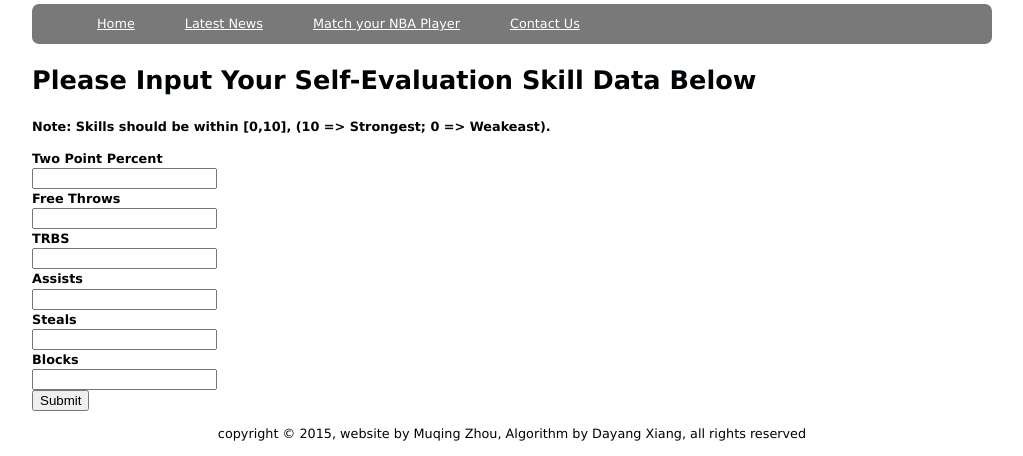
After one commit to Mason1993/Django, a Django app: page /nbamatch/input/c/ in a window 1280 px wide. The commit adds this page. Shown: the part 601-1057 px from the top of the page, without its empty margins (128-1151 px from the left). Run offline with Django 3.2, Linux system fonts and the light colour scheme; parts of the project's set-up code (start-up, migrations or seed data) failed here and were passed over.

Commit message:
position input panel done

```diff
--- a/nbamatch/templates/base.html
+++ b/nbamatch/templates/base.html
@@ -2,7 +2,9 @@
 <html lang='en'>
 
 <head>
-	<title>NBA Home</title>
+	<!--<base href="localhost:8000/nbamatch/" target="_blank">
+	trying to set localhost:8000/nbamatch/ as base URL, however it does not work. The base URL is still localhost:8000 -->
+
 	<meta charset="utf-8" />
 
 	<link rel="stylesheet" href="/static/css/styles.css" type="text/css"/>
@@ -17,7 +19,7 @@
 		<nav><ul>
 			<li><a href='/nbamatch/home'>Home</a></li>
 			<li><a href='/nbamatch/newslist'>Latest News</a></li>
-			<li><a href='/nbamatch'>Match your NBA Player</a></li>
+			<li><a href='/nbamatch/input'>Match your NBA Player</a></li>
 			<li><a href='/nbamatch/contact'>Contact Us</a></li>
 
 		</ul></nav>
--- a/nbamatch/templates/index.html
+++ b/nbamatch/templates/index.html
@@ -1,6 +1,6 @@
 {% extends "base.html" %}
 {% block content %}
-
+<title>NBA Home</title>
     <aside class="sideInfo">
     	<article>
     		<h3>Recent News</h3>
--- /dev/null
+++ b/nbamatch/templates/inputc.html
@@ -0,0 +1,45 @@
+{% extends "base.html" %}
+{% block content %}
+
+<title>Input Panel</title>
+<h1>Please Input Your Self-Evaluation Skill Data Below</h1>
+
+<strong><p>Note: Skills should be within [0,10], (10 => Strongest; 0 => Weakeast).
+</p></strong>
+
+
+<form method="POST" action="result/">
+	{% csrf_token %}
+<!--
+	<strong>Position</strong><br>
+	<select name="position">
+    	<option value="PG">Point Guard</option>
+    	<option value="SG">Scoring Guard</option>
+    	<option value="SF">Small Forward</option>
+    	<option value="PF">Power Forward</option>
+    	<option value="C">Center</option>
+	</select>
+	<br>
+-->
+	<strong>Two Point Percent</strong><br>
+	<input type="number" name="param1" placehold="param 1">
+	<br>
+	<strong>Free Throws</strong><br>
+	<input type="number" name="param2" placehold="param 2">
+	<br>
+	<strong>TRBS</strong><br>
+	<input type="number" name="param3" placehold="param 3">
+	<br>
+	<strong>Assists</strong><br>
+	<input type="number" name="param4" placehold="param 4">
+	<br>
+	<strong>Steals</strong><br>
+	<input type="number" name="param5" placehold="param 5">
+	<br>
+	<strong>Blocks</strong><br>
+	<input type="number" name="param6" placehold="param 6">
+	<br>
+	<input type="submit" value="Submit">
+</form>
+
+{% endblock %}
--- a/nbamatch/urls.py
+++ b/nbamatch/urls.py
@@ -5,22 +5,12 @@ from nbamatch import views
 
 urlpatterns = patterns('',
 
-    url(r'^$', views.input),
-    url(r'^result/', views.result),
+	url(r'^$', ListView.as_view(
+	                    queryset = Post.objects.all().order_by("-date")[:10],
+	                    template_name = "index.html"),
+	                    name='index'),
+	url(r'^input/$', views.input),
+	url(r'^input/c/$', views.inputc),
 
-    url(r'^home', ListView.as_view(
-	                    queryset = Post.objects.all().order_by("-date")[:10],
-	                    template_name = "index.html")),
-
-	url(r'^(?P<pk>\d+)$', DetailView.as_view(
-	                  	model = Post,
-	                    template_name = "post.html")),
-
-	url(r'^newslist/$', ListView.as_view(
-	                  	model = Post,
-	                    template_name = "posttitleslist.html")),
-
-	url(r'^contact/$', ListView.as_view(
-	                  	queryset = Post.objects.all().order_by("-date")[:3],
-	                    template_name = "contact.html")),
+	url(r'^input/c/result/$', views.resultc),
 )
--- a/nbamatch/views.py
+++ b/nbamatch/views.py
@@ -9,7 +9,24 @@ def index(request):
 def input(request):
 	return render(request, 'input.html')
 
-def result(request):
+def inputc(request):
+	return render(request, 'inputc.html')
+
+'''
+def inputpf(request):
+	return render(request, 'inputpf.html')
+
+def inputpg(request):
+	return render(request, 'inputpg.html')
+
+def inputsf(request):
+	return render(request, 'inputsf.html')
+
+def inputsg(request):
+	return render(request, 'inputsg.html')
+'''
+
+def resultc(request):
 	params = []
 	params.append(float(request.POST['param1'])/10)
 	params.append(float(request.POST['param2'])/10)
@@ -25,8 +42,11 @@ def result(request):
 
 	#res_index = proj3(str(request.POST['position']), params)
 	#res = nbamatch_center.find_by(index: res_index).player
+	'''
 	pos = str(request.POST['position'])
 	res_index = proj3(str(request.POST['position']), params)
+	'''
+	res_index = proj3('C', params)
 	user_para1 = 10 * params[0]
 	user_para2 = 10 * params[1]
 	user_para3 = 10 * params[2]
@@ -34,9 +54,62 @@ def result(request):
 	user_para5 = 10 * params[4]
 	user_para6 = 10 * params[5]
 	#res = Center.objects.get(index=1)
-	if pos == 'C':
-	      res = Center.objects.get(id=res_index).player
-	      query_para1 = round(Center.objects.get(id=res_index).twopercent,2)
+
+	res = Center.objects.get(id=res_index).player
+	query_para1 = round(Center.objects.get(id=res_index).twopercent,2)
+	query_para2 = round(Center.objects.get(id=res_index).freethrows,2)
+	query_para3 = round(Center.objects.get(id=res_index).trbs,2)
+	query_para4 = round(Center.objects.get(id=res_index).assists,2)
+	query_para5 = round(Center.objects.get(id=res_index).steals,2)
+	query_para6 = round(Center.objects.get(id=res_index).blocks,2)
+	query_para1_n = round(10 * Center.objects.get(id=res_index).twopercentn,0)
+	query_para2_n = round(10 * Center.objects.get(id=res_index).freethrowsn,0)
+	query_para3_n = round(10 * Center.objects.get(id=res_index).trbsn,0)
+	query_para4_n = round(10 * Center.objects.get(id=res_index).assistsn,0)
+	query_para5_n = round(10 * Center.objects.get(id=res_index).stealsn,0)
+	query_para6_n = round(10 * Center.objects.get(id=res_index).blocksn,0)
+	context = {'user_para1': user_para1,
+	           'user_para2': user_para2,
+	           'user_para3': user_para3,
+	           'user_para4': user_para4,
+	           'user_para5': user_para5,
+	           'user_para6': user_para6,
+	           'result': res,
+	           #'position': pos,
+	           'para1': query_para1,
+	           'para2': query_para2,
+	           'para3': query_para3,
+	           'para4': query_para4,
+	           'para5': query_para5,
+	           'para6': query_para6,
+	           'para1n': query_para1_n,
+	           'para2n': query_para2_n,
+	           'para3n': query_para3_n,
+	           'para4n': query_para4_n,
+	           'para5n': query_para5_n,
+	           'para6n': query_para6_n}
+	# import pdb; pdb.set_trace()
+	return render(request, 'resultc.html', context)
+
+'''
+	elif pos == 'SF':
+		  res = SmallForward.objects.get(id=res_index).player
+		  query_para1 = round(Center.objects.get(id=res_index).twopercent,2)
+	      query_para2 = round(Center.objects.get(id=res_index).freethrows,2)
+	      query_para3 = round(Center.objects.get(id=res_index).trbs,2)
+	      query_para4 = round(Center.objects.get(id=res_index).assists,2)
+	      query_para5 = round(Center.objects.get(id=res_index).steals,2)
+	      query_para6 = round(Center.objects.get(id=res_index).blocks,2)
+	      query_para1_n = round(10 * Center.objects.get(id=res_index).twopercentn,0)
+	      query_para2_n = round(10 * Center.objects.get(id=res_index).freethrowsn,0)
+	      query_para3_n = round(10 * Center.objects.get(id=res_index).trbsn,0)
+	      query_para4_n = round(10 * Center.objects.get(id=res_index).assistsn,0)
+	      query_para5_n = round(10 * Center.objects.get(id=res_index).stealsn,0)
+	      query_para6_n = round(10 * Center.objects.get(id=res_index).blocksn,0)
+
+	elif pos == 'PF':
+		  res = PowerForward.objects.get(id=res_index).player
+		  query_para1 = round(Center.objects.get(id=res_index).twopercent,2)
 	      query_para2 = round(Center.objects.get(id=res_index).freethrows,2)
 	      query_para3 = round(Center.objects.get(id=res_index).trbs,2)
 	      query_para4 = round(Center.objects.get(id=res_index).assists,2)
@@ -50,47 +123,37 @@ def result(request):
 	      query_para6_n = round(10 * Center.objects.get(id=res_index).blocksn,0)
 
 
-	elif pos == 'SF':
-		  res = SmallForward.objects.get(id=res_index).player
-		  query_results = SmallForward.objects.get(id=res_index)
-
-	elif pos == 'PF':
-		  res = PowerForward.objects.get(id=res_index).player
-		  query_results = PowerForward.objects.get(id=res_index)
-
-
 	elif pos == 'PG':
 		  res = PointGuard.objects.get(id=res_index).player
-		  query_results = PointGuard.objects.get(id=res_index)
+		  query_para1 = round(Center.objects.get(id=res_index).twopercent,2)
+	      query_para2 = round(Center.objects.get(id=res_index).freethrows,2)
+	      query_para3 = round(Center.objects.get(id=res_index).trbs,2)
+	      query_para4 = round(Center.objects.get(id=res_index).assists,2)
+	      query_para5 = round(Center.objects.get(id=res_index).steals,2)
+	      query_para6 = round(Center.objects.get(id=res_index).blocks,2)
+	      query_para1_n = round(10 * Center.objects.get(id=res_index).twopercentn,0)
+	      query_para2_n = round(10 * Center.objects.get(id=res_index).freethrowsn,0)
+	      query_para3_n = round(10 * Center.objects.get(id=res_index).trbsn,0)
+	      query_para4_n = round(10 * Center.objects.get(id=res_index).assistsn,0)
+	      query_para5_n = round(10 * Center.objects.get(id=res_index).stealsn,0)
+	      query_para6_n = round(10 * Center.objects.get(id=res_index).blocksn,0)
 
 	elif pos == 'SG':
 		  res = ShootingGuard.objects.get(id=res_index).player
-		  query_results = ShootingGuard.objects.get(id=res_index)
+		  query_para1 = round(Center.objects.get(id=res_index).twopercent,2)
+	      query_para2 = round(Center.objects.get(id=res_index).freethrows,2)
+	      query_para3 = round(Center.objects.get(id=res_index).trbs,2)
+	      query_para4 = round(Center.objects.get(id=res_index).assists,2)
+	      query_para5 = round(Center.objects.get(id=res_index).steals,2)
+	      query_para6 = round(Center.objects.get(id=res_index).blocks,2)
+	      query_para1_n = round(10 * Center.objects.get(id=res_index).twopercentn,0)
+	      query_para2_n = round(10 * Center.objects.get(id=res_index).freethrowsn,0)
+	      query_para3_n = round(10 * Center.objects.get(id=res_index).trbsn,0)
+	      query_para4_n = round(10 * Center.objects.get(id=res_index).assistsn,0)
+	      query_para5_n = round(10 * Center.objects.get(id=res_index).stealsn,0)
+	      query_para6_n = round(10 * Center.objects.get(id=res_index).blocksn,0)
 
 	else:
 		  res = 'error'
 
-
-
-	context = {'user_para1': user_para1,
-	           'user_para2': user_para2,
-	           'user_para3': user_para3,
-	           'user_para4': user_para4,
-	           'user_para5': user_para5,
-	           'user_para6': user_para6,
-	           'result': res,
-	           'position': pos,
-	           'para1': query_para1,
-	           'para2': query_para2,
-	           'para3': query_para3,
-	           'para4': query_para4,
-	           'para5': query_para5,
-	           'para6': query_para6,
-	           'para1n': query_para1_n,
-	           'para2n': query_para2_n,
-	           'para3n': query_para3_n,
-	           'para4n': query_para4_n,
-	           'para5n': query_para5_n,
-	           'para6n': query_para6_n}
-	# import pdb; pdb.set_trace()
-	return render(request, 'result.html', context)
+'''
```
Also changed, not shown: nbamatch/templates/input.html (+63 -33 lines), nbamatch/templates/resultc.html (added, +92 -0 lines), 2 other files.
